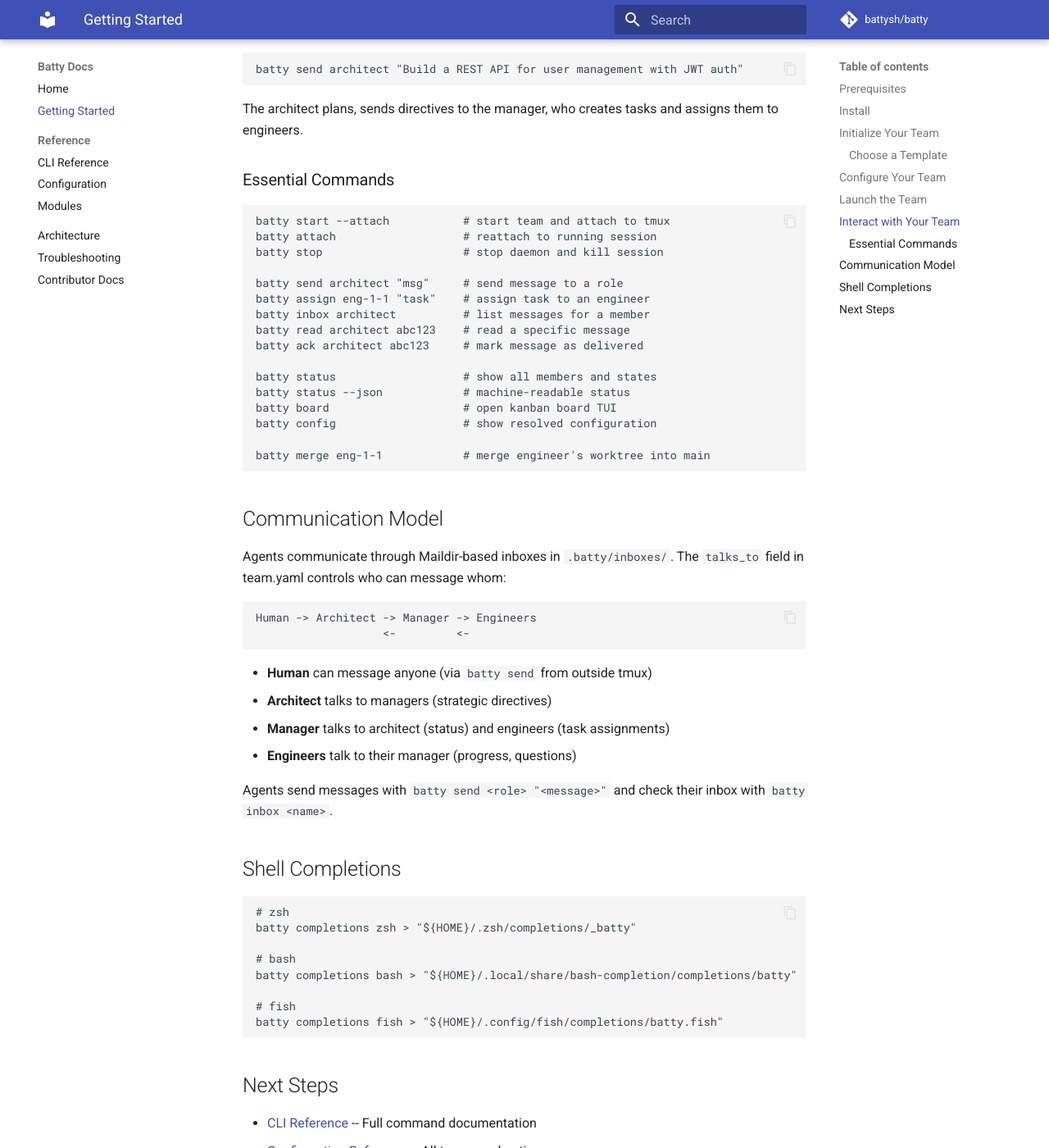
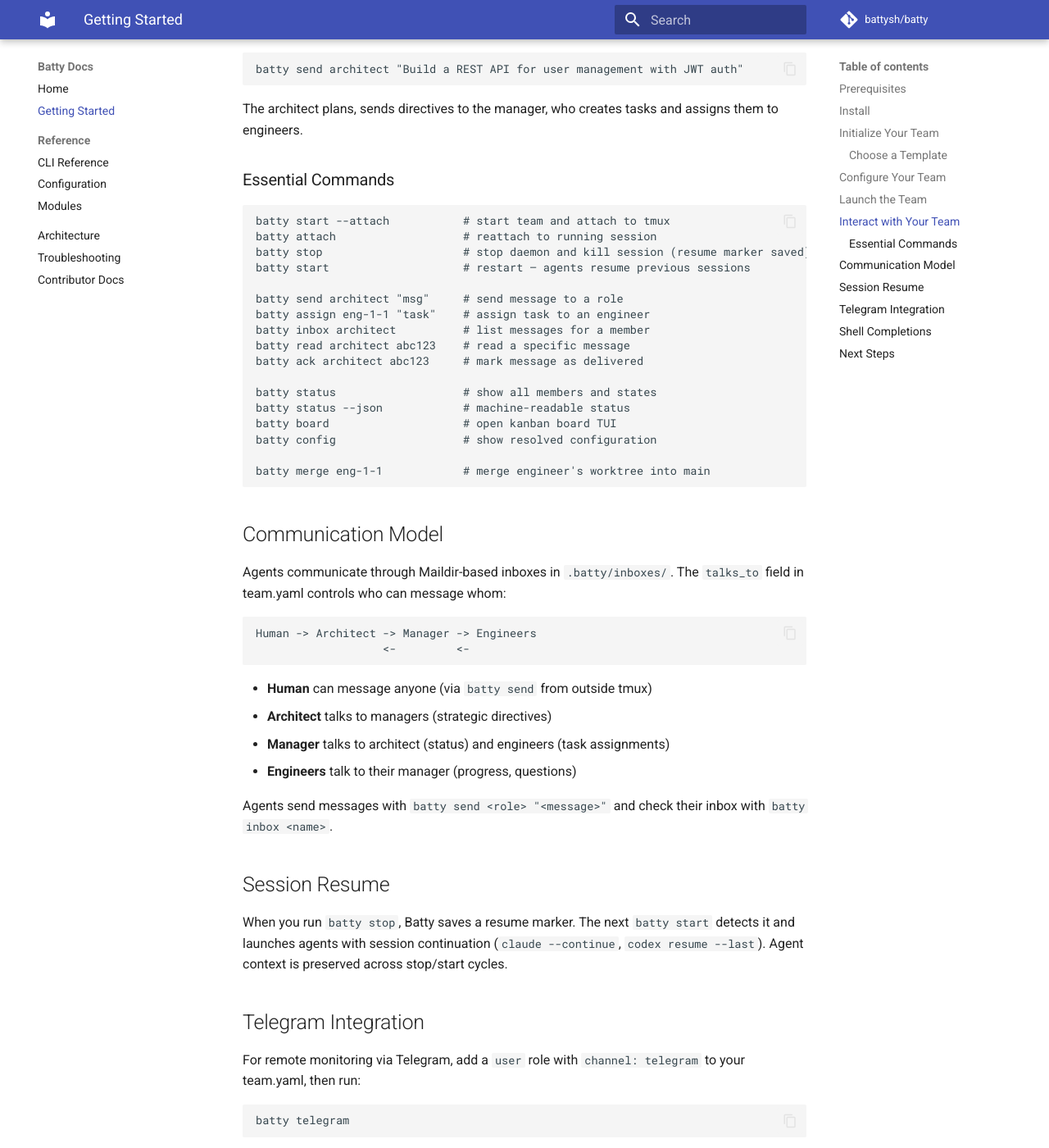
Before and after one commit to battysh/batty, an MkDocs documentation site: the page built from docs/getting-started.md, in a window 1280 px wide and 1400 px high, scrolled down 2733 px. Shown: the whole window at 82% size. Built offline with MkDocs 1.6.1 and Material for MkDocs 9.7.7, drawn with Linux system fonts in a browser that asks for light colours; comment, search, counter and statistics services are not loaded; some of the changed text lies outside the part shown.

Commit message:
Add telegram, session resume, and channel config docs
Document batty telegram command, session resume workflow,
and channel_config fields (bot_token, allowed_user_ids)
across all reference and guide pages.

Co-Authored-By: Claude Opus 4.6 <noreply@anthropic.com>

````diff
--- a/docs/getting-started.md
+++ b/docs/getting-started.md
@@ -132,7 +132,8 @@ The architect plans, sends directives to the manager, who creates tasks and assi
 ```sh
 batty start --attach           # start team and attach to tmux
 batty attach                   # reattach to running session
-batty stop                     # stop daemon and kill session
+batty stop                     # stop daemon and kill session (resume marker saved)
+batty start                    # restart — agents resume previous sessions
 
 batty send architect "msg"     # send message to a role
 batty assign eng-1-1 "task"    # assign task to an engineer
@@ -164,6 +165,20 @@ Human -> Architect -> Manager -> Engineers
 
 Agents send messages with `batty send <role> "<message>"` and check their inbox with `batty inbox <name>`.
 
+## Session Resume
+
+When you run `batty stop`, Batty saves a resume marker. The next `batty start` detects it and launches agents with session continuation (`claude --continue`, `codex resume --last`). Agent context is preserved across stop/start cycles.
+
+## Telegram Integration
+
+For remote monitoring via Telegram, add a `user` role with `channel: telegram` to your team.yaml, then run:
+
+```sh
+batty telegram
+```
+
+The interactive wizard configures your bot token and chat ID. You can then send messages to the architect from your phone.
+
 ## Shell Completions
 
 ```sh
````
Also changed, not shown: README.md (+3 -0 lines), docs/architecture.md (+6 -1 lines), docs/reference/cli.md (+22 -0 lines), docs/reference/config.md (+14 -1 lines).
